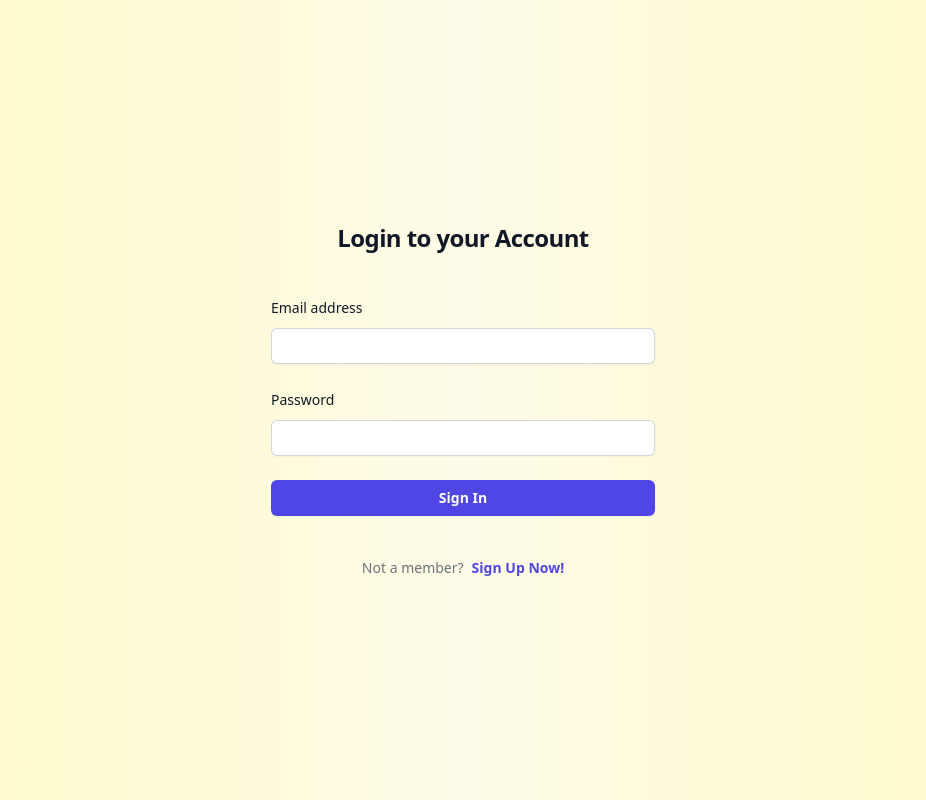
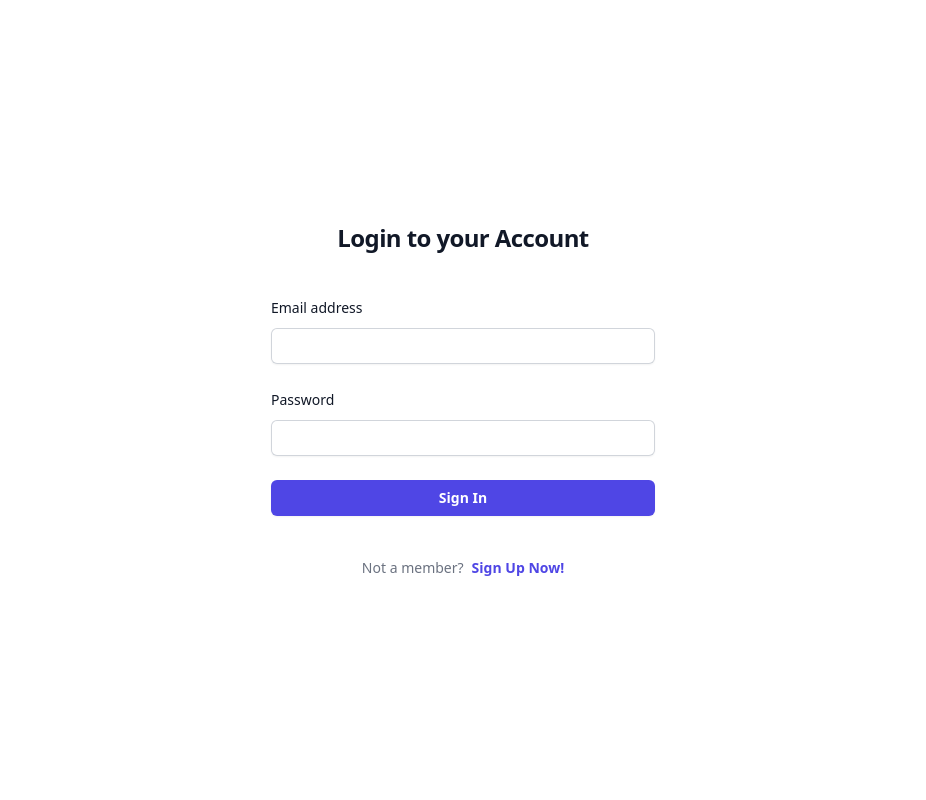
Before and after one commit to srishtiKap-dev/online-code-judge, a React (Create React App) app in the folder AUTH/frontend/: page /login in a window 1280 px wide. Shown: the whole page, without its empty margins (177-1103 px from the left). Built offline with nearby package versions, Linux system fonts and the light colour scheme; no server answers.

Commit message:
resolve landing page scroller issue & modified homepage UI

```diff
--- a/AUTH/frontend/src/Pages/HomePage.js
+++ b/AUTH/frontend/src/Pages/HomePage.js
@@ -47,9 +47,9 @@ function HomePage() {
   return (
     <div>
       <NavBar />
-      <div className="relative overflow-x-auto h-screen bg-white border-b dark:bg-gray-800">
-        <table className="mx-auto w-full text-sm text-left rtl:text-right text-gray-500 dark:text-gray-400">
-          <thead className="text-xs text-gray-700 uppercase bg-gray-50 dark:bg-gray-700 dark:text-gray-400">
+      <div className="relative overflow-x-auto h-screen bg-white border-b dark:bg-white-800 shadow-md sm:rounded-lg">
+        <table className="mt-20 mx-auto w-3/4 text-sm text-left rtl:text-right text-gray-800">
+          <thead className="text-xs text-black uppercase border">
             <tr>
               <th scope="col" className="px-6 py-3">
                 Title
@@ -69,12 +69,12 @@ function HomePage() {
               return (
                 <tr
                   key={index}
-                  className="bg-white border-b dark:bg-gray-800 dark:border-gray-700 hover:bg-gray-50 dark:hover:bg-gray-600"
+                  className="bg-white border-b hover:bg-gray-50 dark:hover:bg-gray-300 border"
                 >
                   <th
                     onClick={() => getProblemDescription(question)}
                     scope="row"
-                    className="px-6 py-4 font-medium text-gray-900 dark:text-white cursor-pointer"
+                    className="px-6 py-4 font-medium text-black cursor-pointer"
                   >
                     {question.title}
                   </th>
--- a/AUTH/frontend/src/Pages/LandingPage.js
+++ b/AUTH/frontend/src/Pages/LandingPage.js
@@ -3,7 +3,7 @@ function LandingPage() {
   return (
     <div>
       <NavBar />
-      <div className="pt-12 tracking-wider min-h-screen bg-gradient-to-r from-yellow-100 via-yellow-50 to-yellow-100">
+      <div className="pt-12 tracking-wider h-full">
         <br></br>
         <h1 className="mt-14 text-6xl font-bold">Skills speak louder than </h1>
         <h1 className="mt-2 text-6xl font-bold">words</h1>
--- a/AUTH/frontend/src/Pages/Login.js
+++ b/AUTH/frontend/src/Pages/Login.js
@@ -44,7 +44,7 @@ function Login() {
   };
 
   return (
-    <div className="flex min-h-screen flex-col justify-center px-6 py-12 lg:px-8 bg-gradient-to-r from-yellow-100 via-yellow-50 to-yellow-100">
+    <div className="flex min-h-screen flex-col justify-center px-6 py-12 lg:px-8">
       <div className="sm:mx-auto sm:w-full sm:max-w-sm">
         <h2 className="text-center text-2xl font-bold leading-9 tracking-tight text-gray-900">
           Login to your Account
@@ -73,7 +73,7 @@ function Login() {
                 type="email"
                 autoComplete="email"
                 required
-                className="block w-full rounded-md border-0 py-1.5 text-gray-900 shadow-sm ring-1 ring-inset ring-gray-300 placeholder:text-gray-400 focus:ring-2 focus:ring-inset focus:ring-indigo-600 sm:text-sm sm:leading-6"
+                className="pl-2 block w-full rounded-md border-0 py-1.5 text-gray-900 shadow-sm ring-1 ring-inset ring-gray-300 placeholder:text-gray-400 focus:ring-2 focus:ring-inset focus:ring-indigo-600 sm:text-sm sm:leading-6"
                 onChange={e => setEmail(e.target.value)}
               />
             </div>
@@ -95,7 +95,7 @@ function Login() {
                 type="password"
                 autoComplete="current-password"
                 required
-                className="block w-full rounded-md border-0 py-1.5 text-gray-900 shadow-sm ring-1 ring-inset ring-gray-300 placeholder:text-gray-400 focus:ring-2 focus:ring-inset focus:ring-indigo-600 sm:text-sm sm:leading-6"
+                className="pl-2 block w-full rounded-md border-0 py-1.5 text-gray-900 shadow-sm ring-1 ring-inset ring-gray-300 placeholder:text-gray-400 focus:ring-2 focus:ring-inset focus:ring-indigo-600 sm:text-sm sm:leading-6"
                 onChange={e => setPassword(e.target.value)}
               />
             </div>
--- a/AUTH/frontend/src/Pages/NavigationBar.js
+++ b/AUTH/frontend/src/Pages/NavigationBar.js
@@ -81,6 +81,8 @@ function NavBar() {
                 setLoggedIn(false);
                 localStorage.removeItem("jwtToken");
                 localStorage.removeItem("isAdmin");
+                localStorage.removeItem("firstname");
+                localStorage.removeItem("lastname");
                 nav("/");
               }}
               className="text-sm font-semibold leading-6 text-white-900"
--- a/AUTH/frontend/src/Pages/SignUp.js
+++ b/AUTH/frontend/src/Pages/SignUp.js
@@ -29,7 +29,7 @@ function SignUp() {
   };
 
   return (
-    <div className="flex min-h-screen flex-col justify-center px-6 py-12 lg:px-8 bg-gradient-to-r from-yellow-100 via-yellow-50 to-yellow-100">
+    <div className="flex min-h-screen flex-col justify-center px-6 py-12 lg:px-8">
       <div className="sm:mx-auto sm:w-full sm:max-w-sm">
         <h2 className="mt-10 text-center text-2xl font-bold leading-9 tracking-tight text-gray-900">
           Create your account
```
